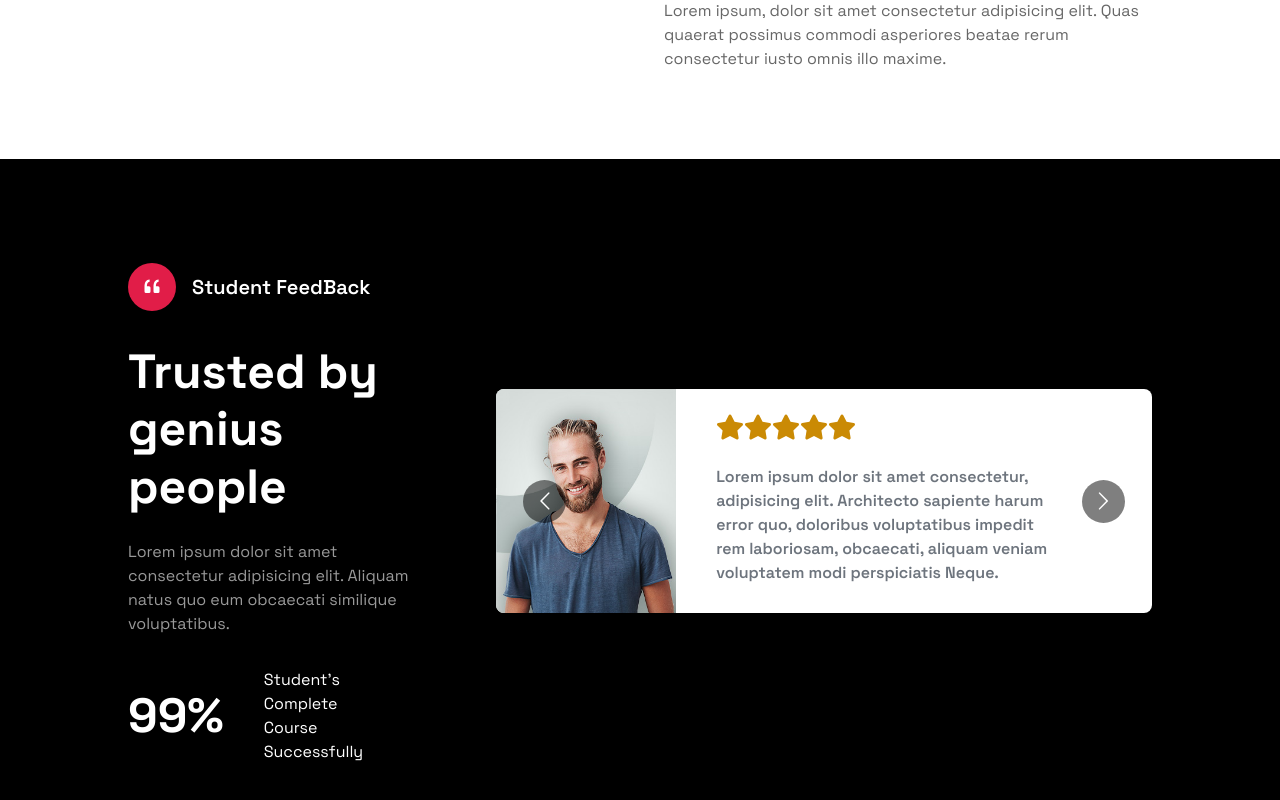
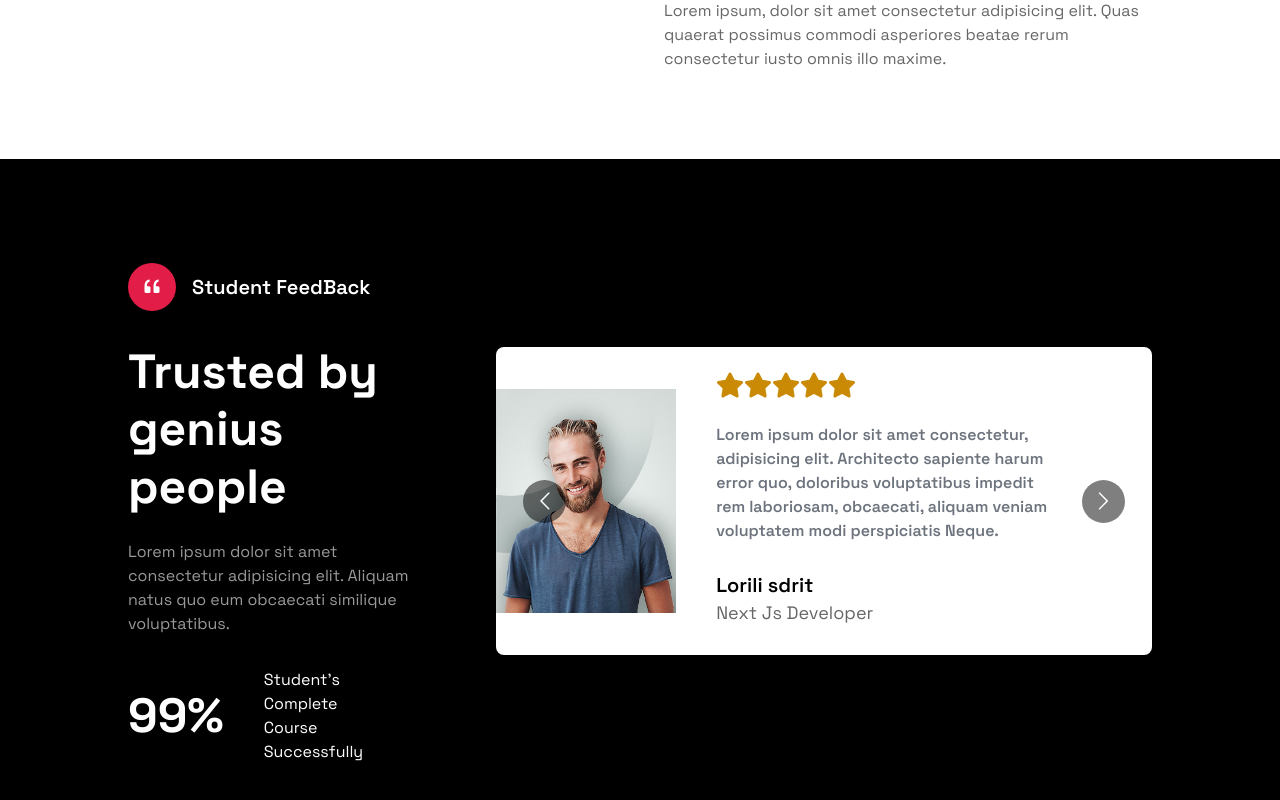
Before and after one commit to moonspark78/Journey_NextJS, a Next.js app: page / in a window 1280 px wide. Shown: the part 3181-3981 px from the top of the page. Built offline with nearby package versions, Linux system fonts and the light colour scheme.

Commit message:
done slider section

```diff
--- a/components/Helper/SliderCard.tsx
+++ b/components/Helper/SliderCard.tsx
@@ -18,21 +18,26 @@ const SliderCard = ({image, name, role }:Props) => {
                 alt="image"
                 width={350}
                 height={350}
-                className='w-full h-full object-cover'
+                className='w-full h-full'
             />
         </div>
         <div className='mt-6 mb-7'>
             <div className='flex items-center'>
-                <FaStar className='lg:w-7 lg:h-7 md:w-5 md:h-5 w-4 h-4 text-yellow-600'/>
-                <FaStar className='lg:w-7 lg:h-7 md:w-5 md:h-5 w-4 h-4 text-yellow-600'/>
-                <FaStar className='lg:w-7 lg:h-7 md:w-5 md:h-5 w-4 h-4 text-yellow-600'/>
-                <FaStar className='lg:w-7 lg:h-7 md:w-5 md:h-5 w-4 h-4 text-yellow-600'/>
-                <FaStar className='lg:w-7 lg:h-7 md:w-5 md:h-5 w-4 h-4 text-yellow-600'/>
+                <FaStar className='xl:w-7 xl:h-7 md:w-5 md:h-5 w-4 h-4 text-yellow-600'/>
+                <FaStar className='xl:w-7 xl:h-7 md:w-5 md:h-5 w-4 h-4 text-yellow-600'/>
+                <FaStar className='xl:w-7 xl:h-7 md:w-5 md:h-5 w-4 h-4 text-yellow-600'/>
+                <FaStar className='xl:w-7 xl:h-7 md:w-5 md:h-5 w-4 h-4 text-yellow-600'/>
+                <FaStar className='xl:w-7 xl:h-7 md:w-5 md:h-5 w-4 h-4 text-yellow-600'/>
+
             </div>
             <p className='mt-6 text-gray-800 w-[95%] md:w-[80%] text-xs md:text-sm lg:text-base font-semibold text-opacity-65'>
                 Lorem ipsum dolor sit amet consectetur, adipisicing elit. Architecto sapiente harum error quo,
                 doloribus voluptatibus impedit rem laboriosam, obcaecati, aliquam veniam voluptatem modi perspiciatis Neque.
             </p>
+            <div className='mt-7'>
+                <h1 className='text-xl text-black font-semibold'>{name}</h1>
+                <p className='text-black text-lg opacity-60'>{role}</p>
+            </div>
         </div>
     </div>
   )
```
